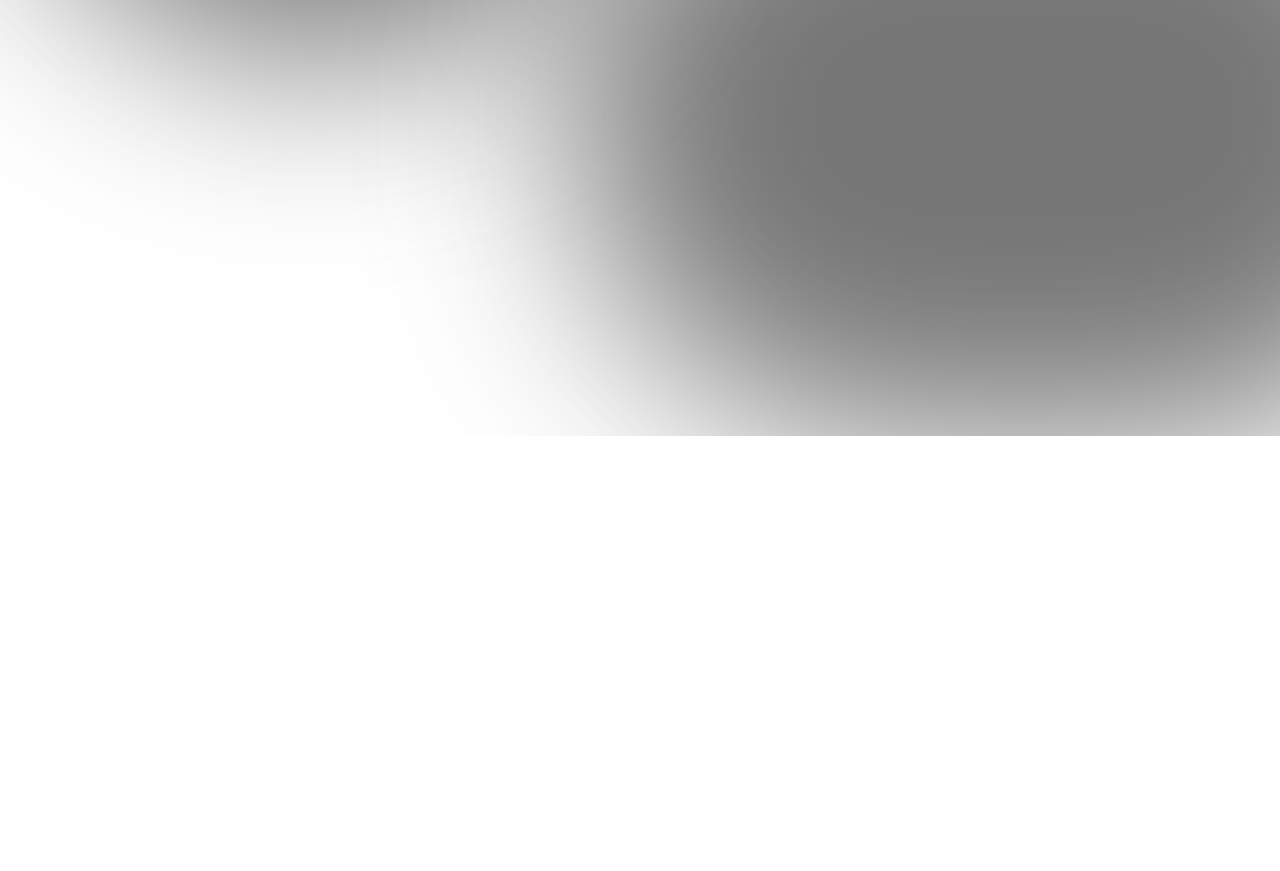
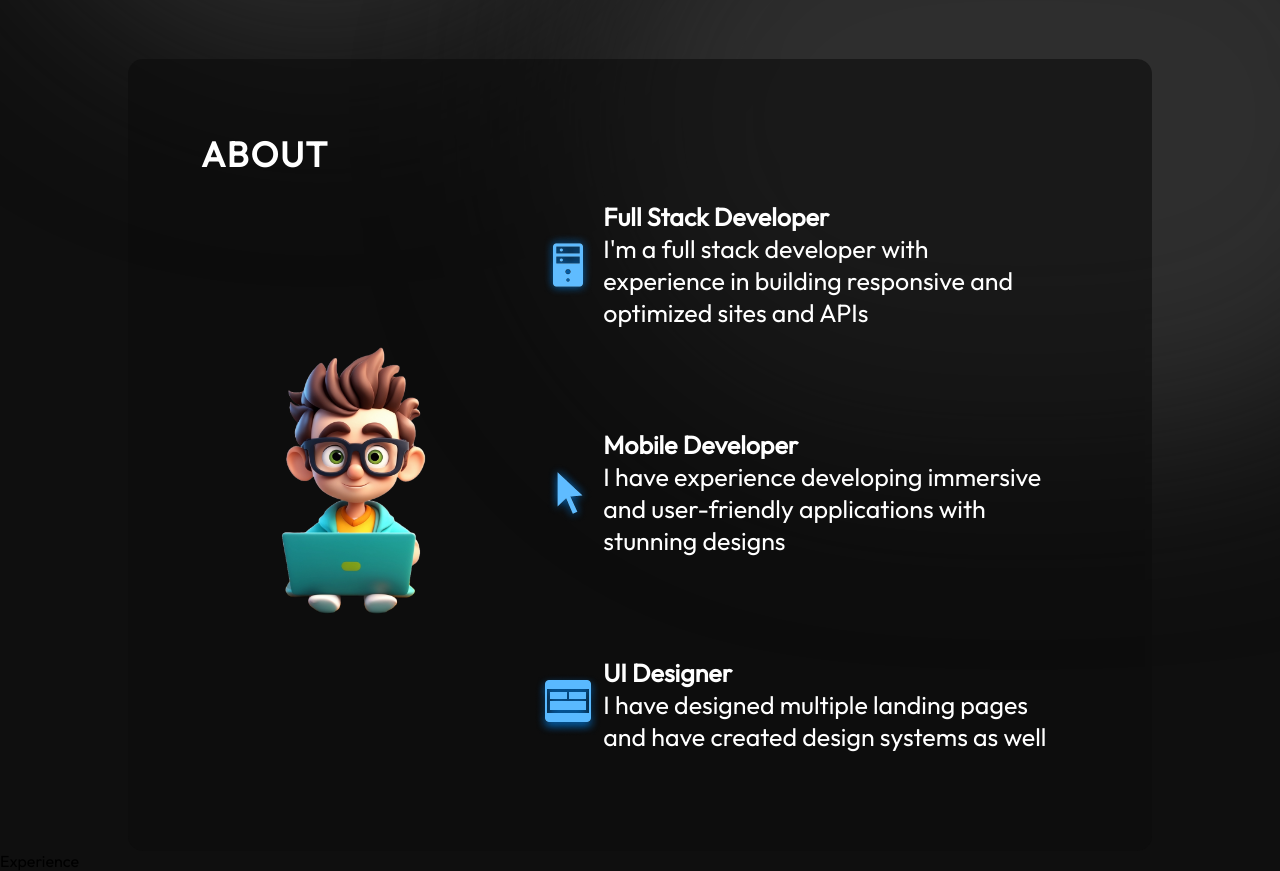
Before and after one commit to rferna214/portfolio, a React (Vite) app: page / in a window 1280 px wide. Shown: the part 600-1471 px from the top of the page. Before the commit the page ends 1036 px from the top, so only its background shows below. Built offline with nearby package versions, Linux system fonts and the light colour scheme.

Commit message:
Finished About component

```diff
--- a/src/App.jsx
+++ b/src/App.jsx
@@ -2,6 +2,9 @@
 import styles from "./App.module.css";
 import { Hero } from "./components/Hero/Hero";
 import { Navbar } from "./components/Navbar/Navbar";
+import { About } from "./components/About/About";
+
+import { Experience } from "./components/Experience/Experience";
 
 function App() {
 
@@ -10,6 +13,8 @@ function App() {
     <div className={styles.App}>
       <Navbar/>
       <Hero/>
+      <About/>
+      <Experience/>
     </div>
   )
 }
--- a/src/components/About/About.jsx
+++ b/src/components/About/About.jsx
@@ -0,0 +1,47 @@
+import React from 'react'
+import { getImageUrl } from '../../utils'
+import styles from "./About.module.css";
+
+export const About = () => {
+    return(
+        <section className={styles.container} id="about">
+            <h2 className={styles.title}>About</h2>
+            <div className={styles.content}>
+                <img src={getImageUrl("about/aboutImage1.png")}
+            alt="Me sitting on laptop"
+            className={styles.aboutImage}/>
+            <ul className={styles.aboutItems}>
+                <li className={styles.aboutItem}>
+                    <img src={getImageUrl("about/serverIcon.png")}
+                    alt="Server Icon"
+                    />
+                    <div className={styles.aboutItemText}>
+                        <h3>Full Stack Developer</h3>
+                        <p>I'm a full stack developer with experience
+                            in building responsive and optimized sites and APIs</p>
+                    </div>
+                </li>
+                <li className={styles.aboutItem}>
+                    <img src={getImageUrl("about/cursorIcon.png")}
+                    alt="Cursor Icon" />
+                    <div className={styles.aboutItemText}>
+                        <h3>Mobile Developer</h3>
+                        <p>I have experience developing
+                            immersive and user-friendly applications
+                            with stunning designs </p>
+                    </div>
+                </li>
+                <li className={styles.aboutItem}>
+                    <img src={getImageUrl("about/uiIcon.png")}
+                    alt="UI Icon" />
+                    <div className={styles.aboutItemText}>
+                        <h3>UI Designer</h3>
+                        <p>I have designed multiple landing pages
+                            and have created design systems as well</p>
+                    </div>
+                </li>
+            </ul>
+            </div>
+        </section>
+    )
+}
--- /dev/null
+++ b/src/components/About/About.module.css
@@ -0,0 +1,82 @@
+@import "../../vars.css";
+
+.container{
+    position: relative;
+    background-color: rgba(12,12,12,0.6);
+    border-radius: 15px;
+    padding: 73px;
+    margin-top: 129px;
+    z-index: 1;
+    margin-left: 10%;
+    margin-right: 10%;
+}
+.title{
+    color: var(--color-text);
+    font-size: 35px;
+    font-weight: 700;
+    letter-spacing: 1.75px;
+    text-transform: uppercase;
+}
+
+.content{
+    display: flex;
+    flex-direction: row;
+    align-items: center;
+}
+.aboutImage{
+    width: 35%;
+}
+
+.aboutItems{
+    color: var(--color-text);
+    display: flex;
+    flex-direction: column;
+    gap: 50px;
+}
+
+.aboutItem{
+    display: flex;
+    flex-direction: row;
+    align-items: center;
+    border-radius: 20px;
+    list-style: none;
+    padding: 25px;
+    background-image: linear-gradient(90deg, rgba(31, 46, 110, 0.42) 0%,
+     rgb(151, 151, 151) 100%
+     );
+     background-size: 0 100%;
+     background-repeat: no-repeat;
+     transition: 0.4s;
+}
+
+.aboutItem:hover {
+    background-size: 100% 100%;
+}
+
+.aboutItem h3{
+    font-size: 25px;
+    font-weight: 600;
+}
+
+.aboutItem p {
+    font-size: 25px;
+}
+
+@media screen and (max-width: 830px) {
+    .container{
+        background-color: transparent;
+        padding: 0;
+        padding-left: 0;
+        padding-right: 0;
+    }
+    .content{
+        flex-direction: column;
+    }
+    .aboutImage{
+        display: none;
+    }
+    .aboutItem{
+        padding-left: 0;
+        padding-right: 0;
+    }
+}
--- /dev/null
+++ b/src/components/Experience/Experience.jsx
@@ -0,0 +1,7 @@
+import React from 'react'
+
+export const Experience = () => {
+    return(
+       <div>Experience</div>
+    )
+}
--- a/src/index.css
+++ b/src/index.css
@@ -4,3 +4,7 @@
   padding: 0;
   font-family: "Outfit", Arial, Helvetica, sans-serif;
 }
+
+html {
+  scroll-behavior: smooth;
+}
--- a/src/vars.css
+++ b/src/vars.css
@@ -1,7 +1,7 @@
 :root {
     --color-text: #fff;
     --color-primary: #838383;
-    --color-secondary: #6d788f;
+    --color-secondary: #7e7c7c;
     --color-dark: #f1f4fa;
     --color-bg: #0f0f0f;
 
```
Also changed, not shown: assets/about/aboutImage1.png (added), src/components/Experience/Experience.module.css (added).
